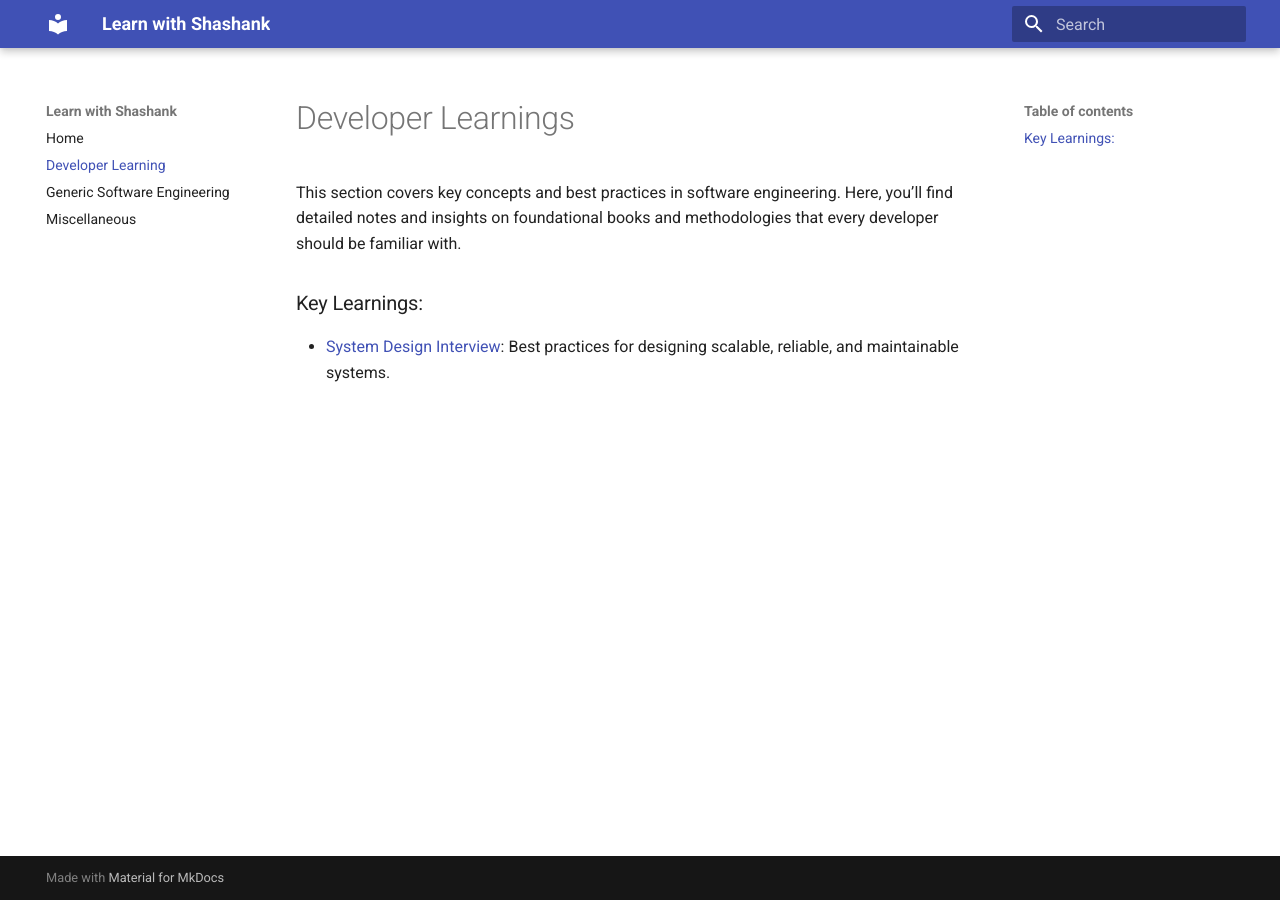
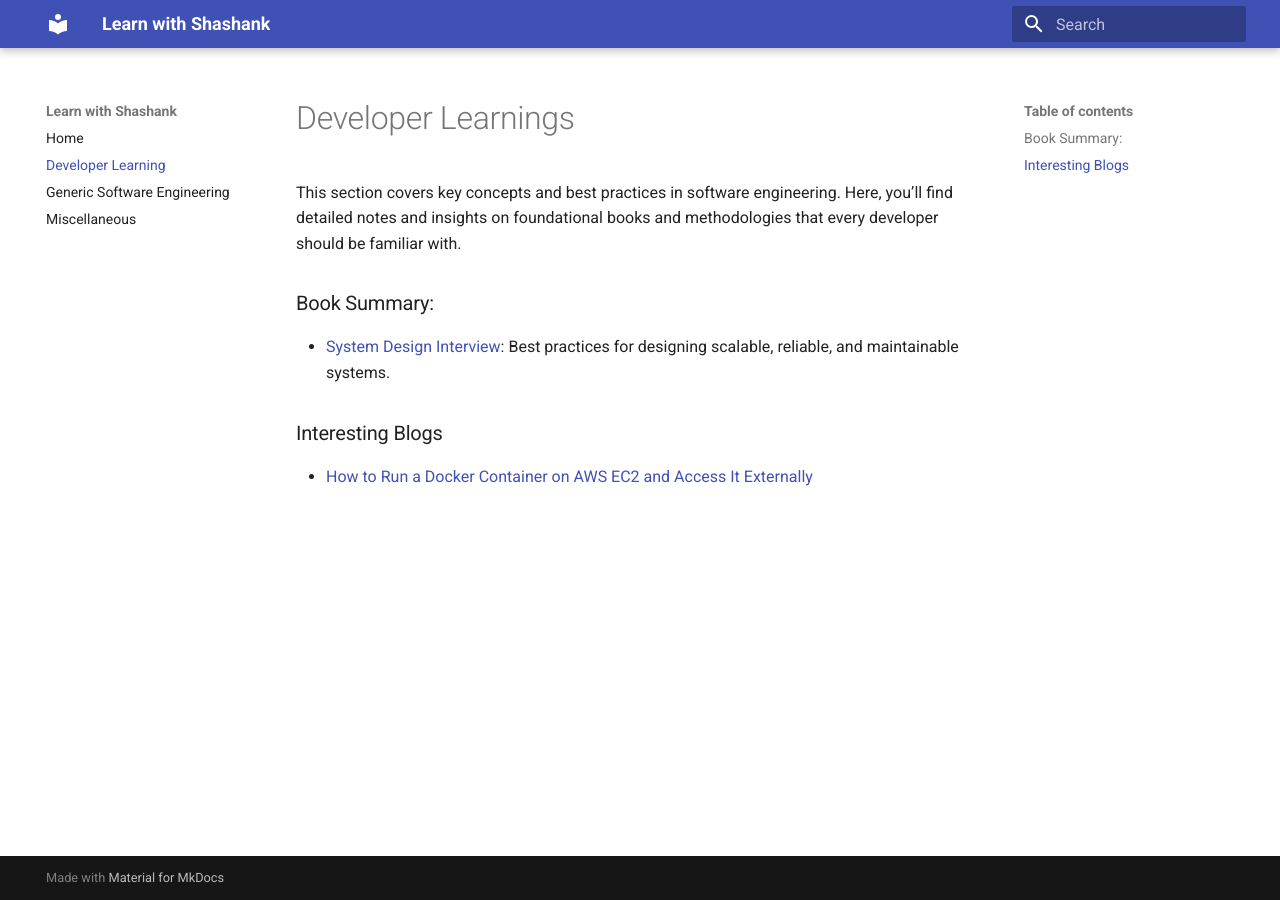
Before and after one commit to shashankshet/Learn-with-Shashank, an MkDocs documentation site: the page built from docs/developer_learning.md, in a window 1280 px wide. Built offline with MkDocs 1.6.1 and Material for MkDocs 9.7.7, drawn with Linux system fonts in a browser that asks for light colours.

Commit message:
updated Interesting Blogs section

```diff
--- a/docs/developer_learning.md
+++ b/docs/developer_learning.md
@@ -2,5 +2,9 @@
 
 This section covers key concepts and best practices in software engineering. Here, you’ll find detailed notes and insights on foundational books and methodologies that every developer should be familiar with.
 
-### Key Learnings:
+### Book Summary:
 - [System Design Interview](DeveloperLearning/SystemDesingInterview.md):  Best practices for designing scalable, reliable, and maintainable systems.
+
+### Interesting Blogs
+
+- [How to Run a Docker Container on AWS EC2 and Access It Externally](https://dev.to/engrmark/how-to-run-a-docker-container-on-aws-ec2-and-access-it-externally-107n)
```
